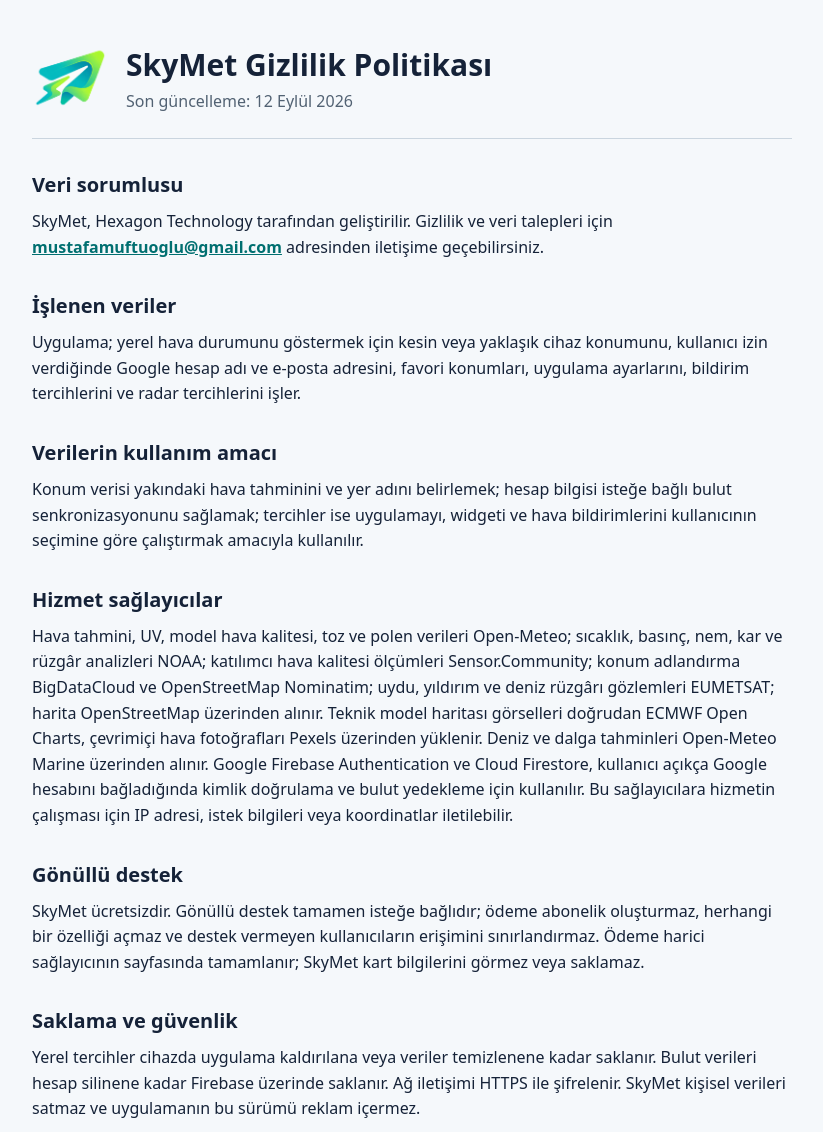
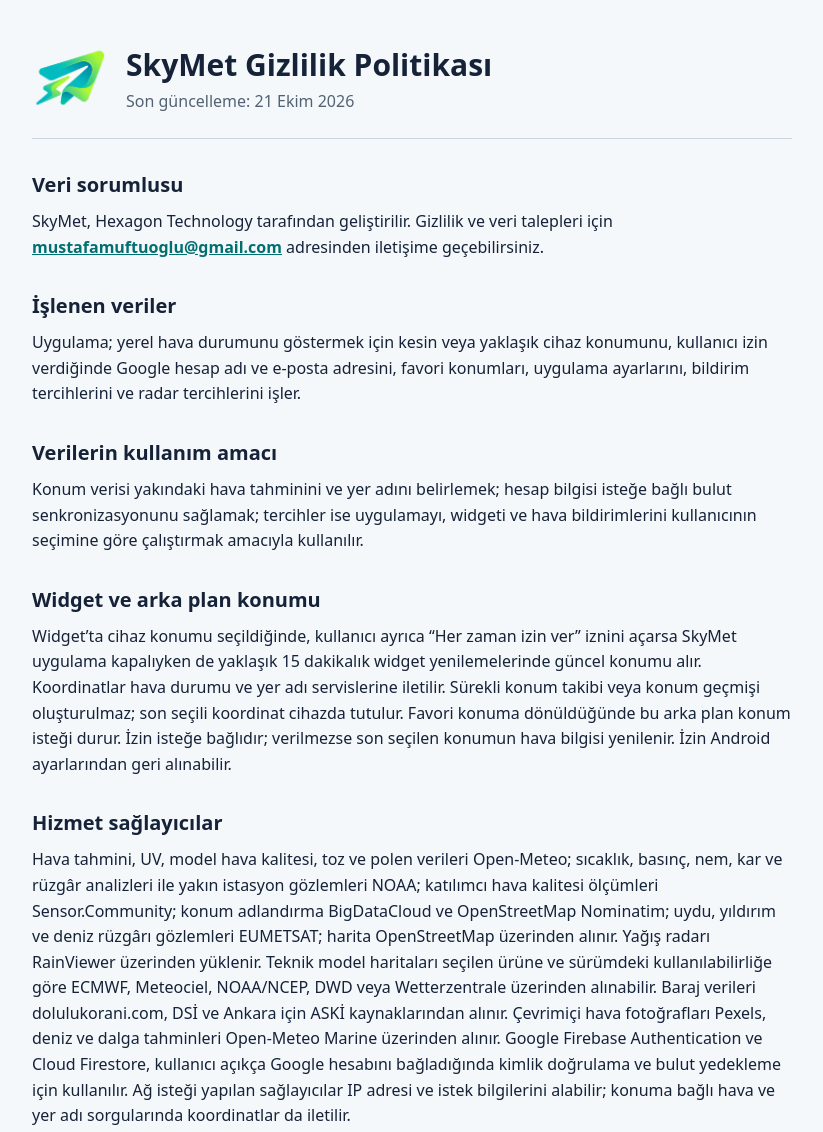
Before and after one commit to mmuftu/skymet-privacy, a plain HTML site: page index.html in a window 1280 px wide. Shown: the top 1132 px of the page, without its empty margins (228-1051 px from the left). Drawn offline with Linux system fonts and the light colour scheme.

Commit message:
Update privacy policy for optional background widget location

```diff
--- a/index.html
+++ b/index.html
@@ -38,7 +38,7 @@
     <img src="app_icon.png" alt="SkyMet logosu">
     <div>
       <h1>SkyMet Gizlilik Politikası</h1>
-      <div class="meta">Son güncelleme: 12 Eylül 2026</div>
+      <div class="meta">Son güncelleme: 21 Ekim 2026</div>
     </div>
   </header>
 
@@ -50,9 +50,11 @@
 
   <h2>Verilerin kullanım amacı</h2>
   <p>Konum verisi yakındaki hava tahminini ve yer adını belirlemek; hesap bilgisi isteğe bağlı bulut senkronizasyonunu sağlamak; tercihler ise uygulamayı, widgeti ve hava bildirimlerini kullanıcının seçimine göre çalıştırmak amacıyla kullanılır.</p>
+  <h2>Widget ve arka plan konumu</h2>
+  <p>Widget’ta cihaz konumu seçildiğinde, kullanıcı ayrıca “Her zaman izin ver” iznini açarsa SkyMet uygulama kapalıyken de yaklaşık 15 dakikalık widget yenilemelerinde güncel konumu alır. Koordinatlar hava durumu ve yer adı servislerine iletilir. Sürekli konum takibi veya konum geçmişi oluşturulmaz; son seçili koordinat cihazda tutulur. Favori konuma dönüldüğünde bu arka plan konum isteği durur. İzin isteğe bağlıdır; verilmezse son seçilen konumun hava bilgisi yenilenir. İzin Android ayarlarından geri alınabilir.</p>
 
   <h2>Hizmet sağlayıcılar</h2>
-  <p>Hava tahmini, UV, model hava kalitesi, toz ve polen verileri Open-Meteo; sıcaklık, basınç, nem, kar ve rüzgâr analizleri NOAA; katılımcı hava kalitesi ölçümleri Sensor.Community; konum adlandırma BigDataCloud ve OpenStreetMap Nominatim; uydu, yıldırım ve deniz rüzgârı gözlemleri EUMETSAT; harita OpenStreetMap üzerinden alınır. Teknik model haritası görselleri doğrudan ECMWF Open Charts, çevrimiçi hava fotoğrafları Pexels üzerinden yüklenir. Deniz ve dalga tahminleri Open-Meteo Marine üzerinden alınır. Google Firebase Authentication ve Cloud Firestore, kullanıcı açıkça Google hesabını bağladığında kimlik doğrulama ve bulut yedekleme için kullanılır. Bu sağlayıcılara hizmetin çalışması için IP adresi, istek bilgileri veya koordinatlar iletilebilir.</p>
+  <p>Hava tahmini, UV, model hava kalitesi, toz ve polen verileri Open-Meteo; sıcaklık, basınç, nem, kar ve rüzgâr analizleri ile yakın istasyon gözlemleri NOAA; katılımcı hava kalitesi ölçümleri Sensor.Community; konum adlandırma BigDataCloud ve OpenStreetMap Nominatim; uydu, yıldırım ve deniz rüzgârı gözlemleri EUMETSAT; harita OpenStreetMap üzerinden alınır. Yağış radarı RainViewer üzerinden yüklenir. Teknik model haritaları seçilen ürüne ve sürümdeki kullanılabilirliğe göre ECMWF, Meteociel, NOAA/NCEP, DWD veya Wetterzentrale üzerinden alınabilir. Baraj verileri dolulukorani.com, DSİ ve Ankara için ASKİ kaynaklarından alınır. Çevrimiçi hava fotoğrafları Pexels, deniz ve dalga tahminleri Open-Meteo Marine üzerinden alınır. Google Firebase Authentication ve Cloud Firestore, kullanıcı açıkça Google hesabını bağladığında kimlik doğrulama ve bulut yedekleme için kullanılır. Ağ isteği yapılan sağlayıcılar IP adresi ve istek bilgilerini alabilir; konuma bağlı hava ve yer adı sorgularında koordinatlar da iletilir.</p>
 
   <h2>Gönüllü destek</h2>
   <p>SkyMet ücretsizdir. Gönüllü destek tamamen isteğe bağlıdır; ödeme abonelik oluşturmaz, herhangi bir özelliği açmaz ve destek vermeyen kullanıcıların erişimini sınırlandırmaz. Ödeme harici sağlayıcının sayfasında tamamlanır; SkyMet kart bilgilerini görmez veya saklamaz.</p>
```
